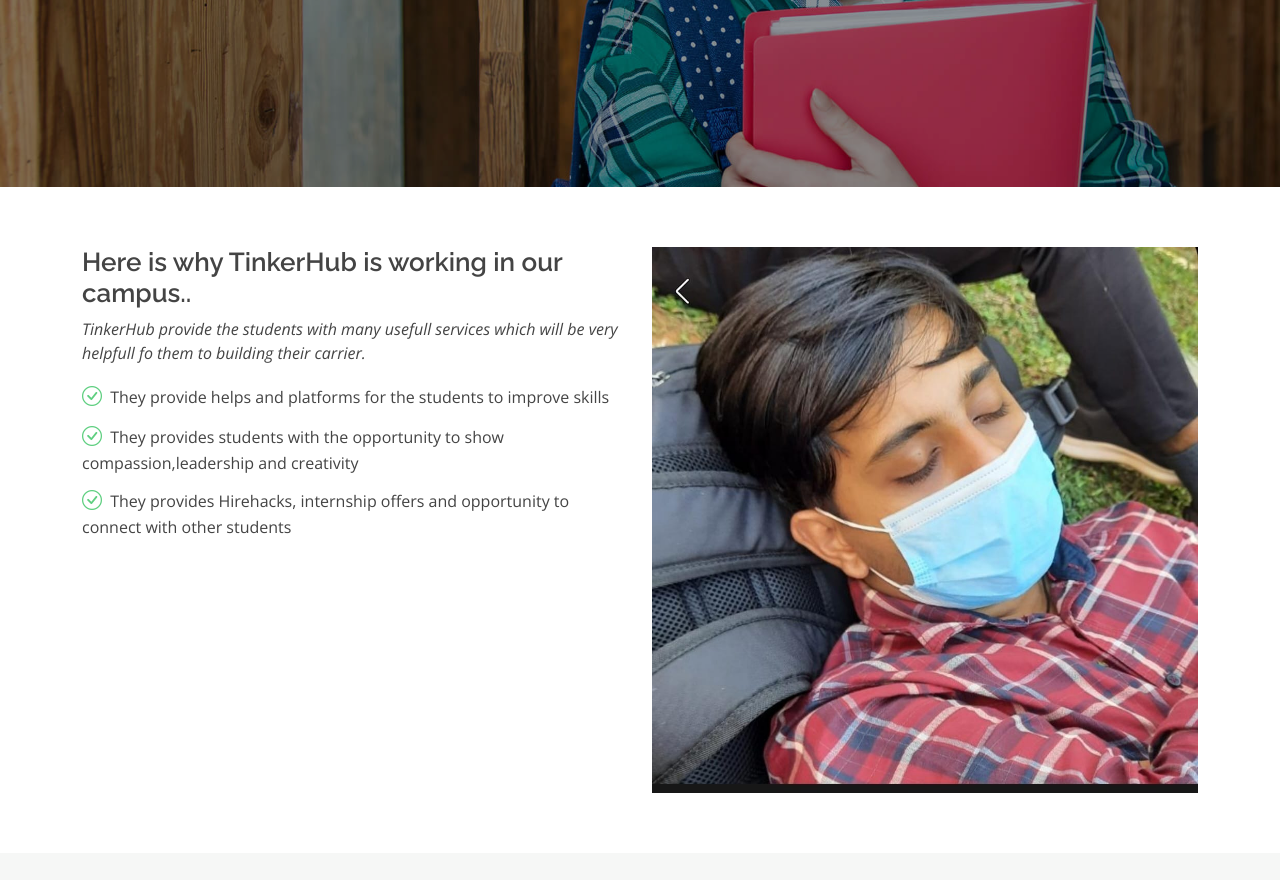
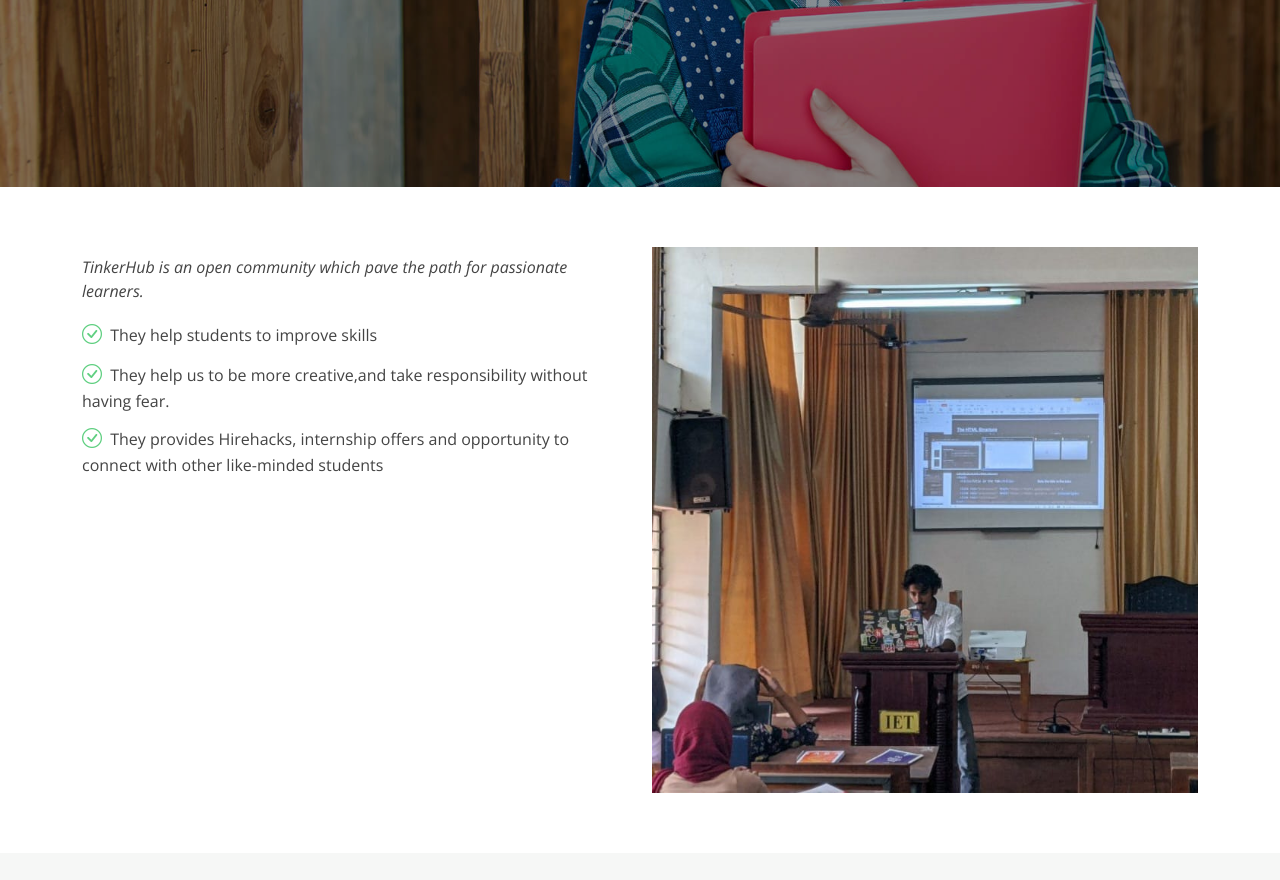
Before and after one commit to tinkerhubietcu/tinkerhub.ietcu, a plain HTML site: page index.html in a window 1280 px wide. Shown: the part 453-1333 px from the top of the page. Drawn offline with nearby package versions, Linux system fonts and the light colour scheme.

Commit message:
Update index.html

```diff
--- a/index.html
+++ b/index.html
@@ -64,7 +64,7 @@
   <!-- ======= Hero Section ======= -->
   <section id="hero" class="d-flex justify-content-center align-items-center">
     <div class="container position-relative" data-aos="zoom-in" data-aos-delay="100">
-      <h1>Learning Today,<br>Leading Tomorrow</h1>
+      <h1>Be the change you wish to see in the world.</h1>
       <a href="https://join.tinkerhub.org" class="btn-get-started">Join TinkerHub</a>
     </div>
   </section><!-- End Hero -->
@@ -77,17 +77,17 @@
 
         <div class="row">
           <div class="col-lg-6 order-1 order-lg-2" data-aos="fade-left" data-aos-delay="100">
-            <img src="assets/img/leads/arun.jpeg" class="img-fluid" alt="">
+            <img src="assets/img/front.jpeg" class="img-fluid" alt="">
           </div>
           <div class="col-lg-6 pt-4 pt-lg-0 order-2 order-lg-1 content">
-            <h3>Here is why TinkerHub is working in our campus..</h3>
+            <h3></h3>
             <p class="fst-italic">
-              TinkerHub provide the students with many usefull services which will be very helpfull fo them to building their carrier.
+              TinkerHub is an open community which pave the path for passionate learners.
             </p>
             <ul>
-              <li><i class="bi bi-check-circle"></i> They provide helps and platforms for the students to improve skills</li>
-              <li><i class="bi bi-check-circle"></i> They provides students with the opportunity to show compassion,leadership and creativity</li>
-              <li><i class="bi bi-check-circle"></i> They provides Hirehacks, internship offers and opportunity to connect with other students</li>
+              <li><i class="bi bi-check-circle"></i> They help students to improve skills</li>
+              <li><i class="bi bi-check-circle"></i> They help us to be more creative,and take responsibility without having fear.</li>
+              <li><i class="bi bi-check-circle"></i> They provides Hirehacks, internship offers and opportunity to connect with other like-minded students</li>
             </ul>
           </div>
         </div>
```
